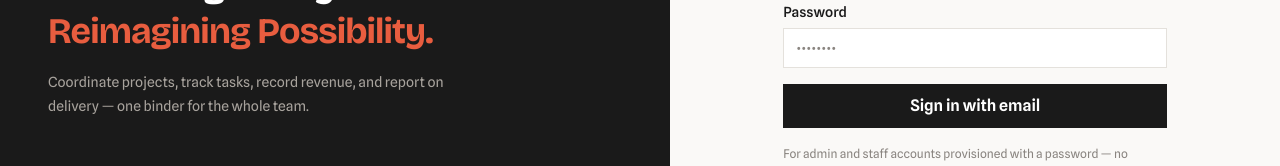
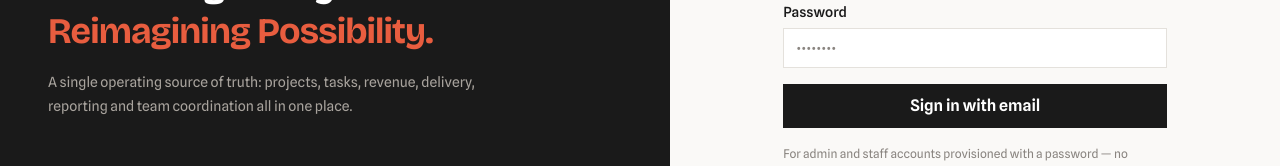
Before and after one commit to arganjava/cp-platform-collective, a Next.js app: page /login in a window 1280 px wide. Shown: the part 375-541 px from the top of the page. Built offline with nearby package versions, Linux system fonts and the light colour scheme; no server answers.

Commit message:
feat(login): update value proposition copy
Refine the hero section description to better reflect the platform's role as a single source of truth for project management and revenue tracking.

```diff
--- a/src/app/login/page.tsx
+++ b/src/app/login/page.tsx
@@ -213,7 +213,7 @@ function LoginForm() {
             <span className="text-brand">Reimagining Possibility.</span>
           </h1>
           <p className="mt-4 text-sm leading-6 text-sidebar-foreground">
-            Coordinate projects, track tasks, record revenue, and report on delivery — one binder for the whole team.
+            A single operating source of truth: projects, tasks, revenue, delivery, reporting and team coordination all in one place.
           </p>
         </div>
 
```
